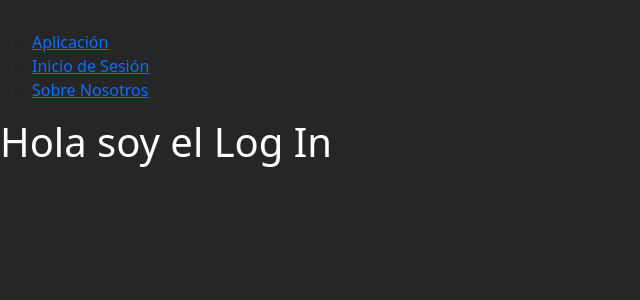
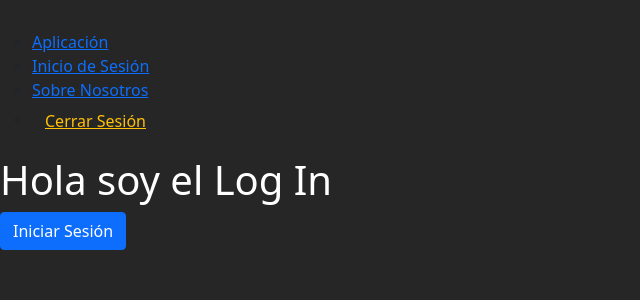
Before and after one commit to jefraroce/tinto-tareas-react, a React (Create React App) app: page /log-in in a window 1280 px wide. Shown: the top 300 px of the page, without its empty margins (0-640 px from the left). Built offline with nearby package versions, Linux system fonts and the light colour scheme.

Commit message:
Implementación de un sistema simple de autenticación.

```diff
--- a/src/TintoRouter.js
+++ b/src/TintoRouter.js
@@ -4,29 +4,20 @@ import App from "./App";
 import {
   BrowserRouter as Router,
   Switch,
-  Route,
-  Link
+  Route
 } from "react-router-dom";
+import PrivateRoute from "./components/PrivateRoute";
+import Menu from "./components/Menu";
 
 function TintoRouter () {
   return (
     <Router>
-      <ul>
-        <li>
-          <Link to="/">Aplicación</Link>
-        </li>
-        <li>
-          <Link to="/log-in">Inicio de Sesión</Link>
-        </li>
-        <li>
-          <Link to="/about">Sobre Nosotros</Link>
-        </li>
-      </ul>
+      <Menu />
 
       <Switch>
-        <Route exact path="/">
+        <PrivateRoute exact path="/" >
           <App />
-        </Route>
+        </PrivateRoute>
         <Route exact path="/about">
           <About />
         </Route>
--- /dev/null
+++ b/src/components/Menu.jsx
@@ -0,0 +1,27 @@
+import { Link, useHistory } from 'react-router-dom';
+
+function Menu () {
+  let history = useHistory();
+
+  const handleClick = () => {
+    localStorage.removeItem('tinto-session');
+    history.push('/log-in');
+  }
+
+  return (<ul>
+    <li>
+      <Link to="/">Aplicación</Link>
+    </li>
+    <li>
+      <Link to="/log-in">Inicio de Sesión</Link>
+    </li>
+    <li>
+      <Link to="/about">Sobre Nosotros</Link>
+    </li>
+    <li>
+      <button onClick={handleClick} className="btn btn-link text-warning">Cerrar Sesión</button>
+    </li>
+  </ul>);
+}
+
+export default Menu;
--- /dev/null
+++ b/src/components/PrivateRoute.jsx
@@ -0,0 +1,17 @@
+import { Route, Redirect } from "react-router-dom";
+
+function PrivateRoute (props) {
+  const authenticated = localStorage.getItem('tinto-session');
+
+  if (authenticated) {
+    return (
+      <Route exact={true} path={props.path}>
+        {props.children}
+      </Route>
+    );
+  } else {
+    return <Redirect to="/log-in" />;
+  }
+}
+
+export default PrivateRoute;
--- a/src/pages/Login.jsx
+++ b/src/pages/Login.jsx
@@ -1,5 +1,17 @@
+import { useHistory } from 'react-router-dom';
+
 function Login () {
-  return <h1 className="text-white">Hola soy el Log In</h1>
+  let history = useHistory();
+
+  const handleClick = () => {
+    localStorage.setItem('tinto-session', 'jeisson');
+    history.push('/');
+  }
+
+  return (<div>
+    <h1 className="text-white">Hola soy el Log In</h1>
+    <button className="btn btn-primary" onClick={handleClick}>Iniciar Sesión</button>
+  </div>);
 }
 
 export default Login;
```
